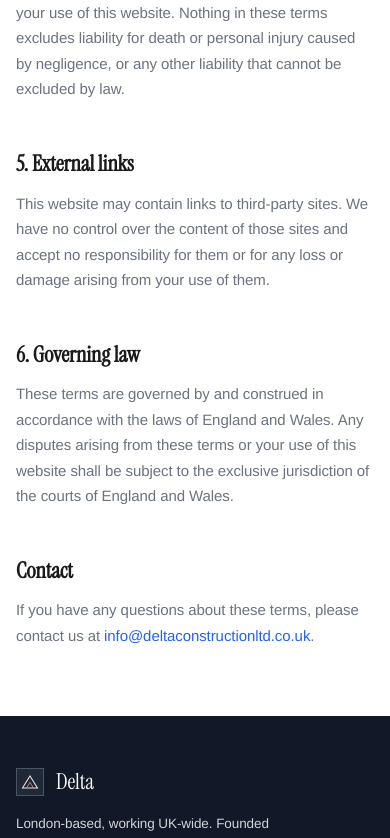
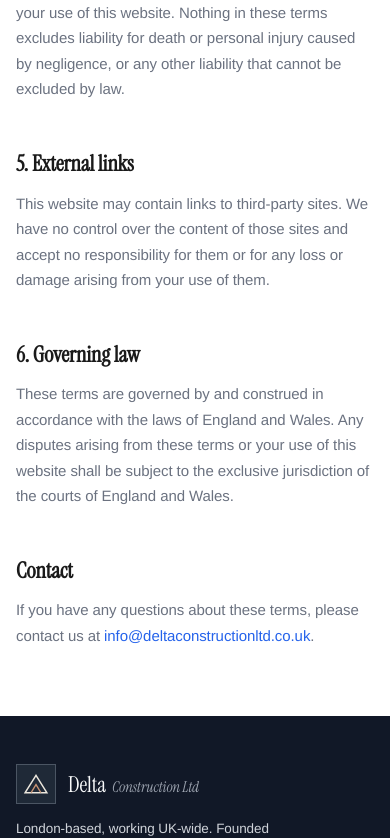
Before and after one commit to AldiD12/delta-construction, a Next.js app: page /terms in a window 390 px wide. Shown: the part 1156-1994 px from the top of the page. Built offline with nearby package versions, Linux system fonts and the light colour scheme.

Commit message:
Make logo more prominent and show full 'Delta Construction' text on mobile

```diff
--- a/src/app/globals.css
+++ b/src/app/globals.css
@@ -739,10 +739,10 @@ footer{padding: clamp(48px,5vw,80px) var(--pad) 32px;background:var(--bg)}
 
   /* Nav — clean & tight */
   .nav-inner{height:60px;grid-template-columns:1fr auto}
-  .brand-mark{width:28px;height:28px}
-  .brand-mark img,.brand-mark svg{width:18px;height:18px}
-  .brand-name{font-size:17px}
-  .brand-name span{display:none}
+  .brand-mark{width:40px;height:40px;border:1.5px solid var(--rule-2)}
+  .brand-mark img,.brand-mark svg{width:26px;height:26px}
+  .brand-name{font-size:19px}
+  .brand-name span{display:inline} /* Show full "Delta Construction" on mobile */
   .phone{display:none}
   .nav-right{gap:8px}
 
@@ -1070,7 +1070,7 @@ footer{padding: clamp(48px,5vw,80px) var(--pad) 32px;background:var(--bg)}
   .t-card.review-card{flex:0 0 86vw;max-width:86vw;padding:20px}
   .cta-inner h2{font-size:clamp(28px,10vw,48px)}
   .project .info h3{font-size:19px}
-  .brand-name span{display:none}
+  /* Keep full "Delta Construction" visible on very small screens */
   .project.carousel-card{flex:0 0 84vw;max-width:84vw}
   .areas-list li{padding:8px 12px}
   .aname{font-size:14px}
```
